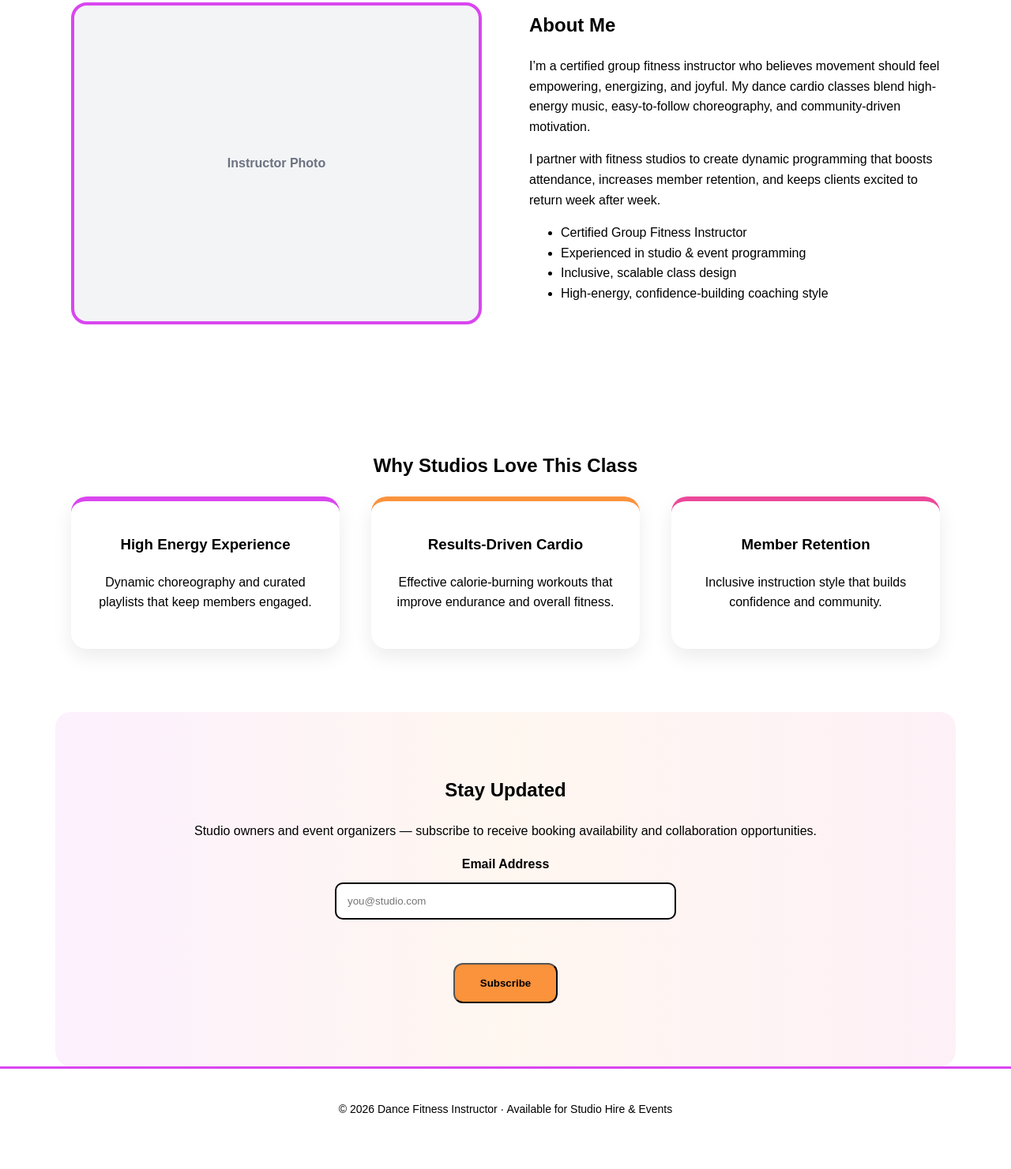
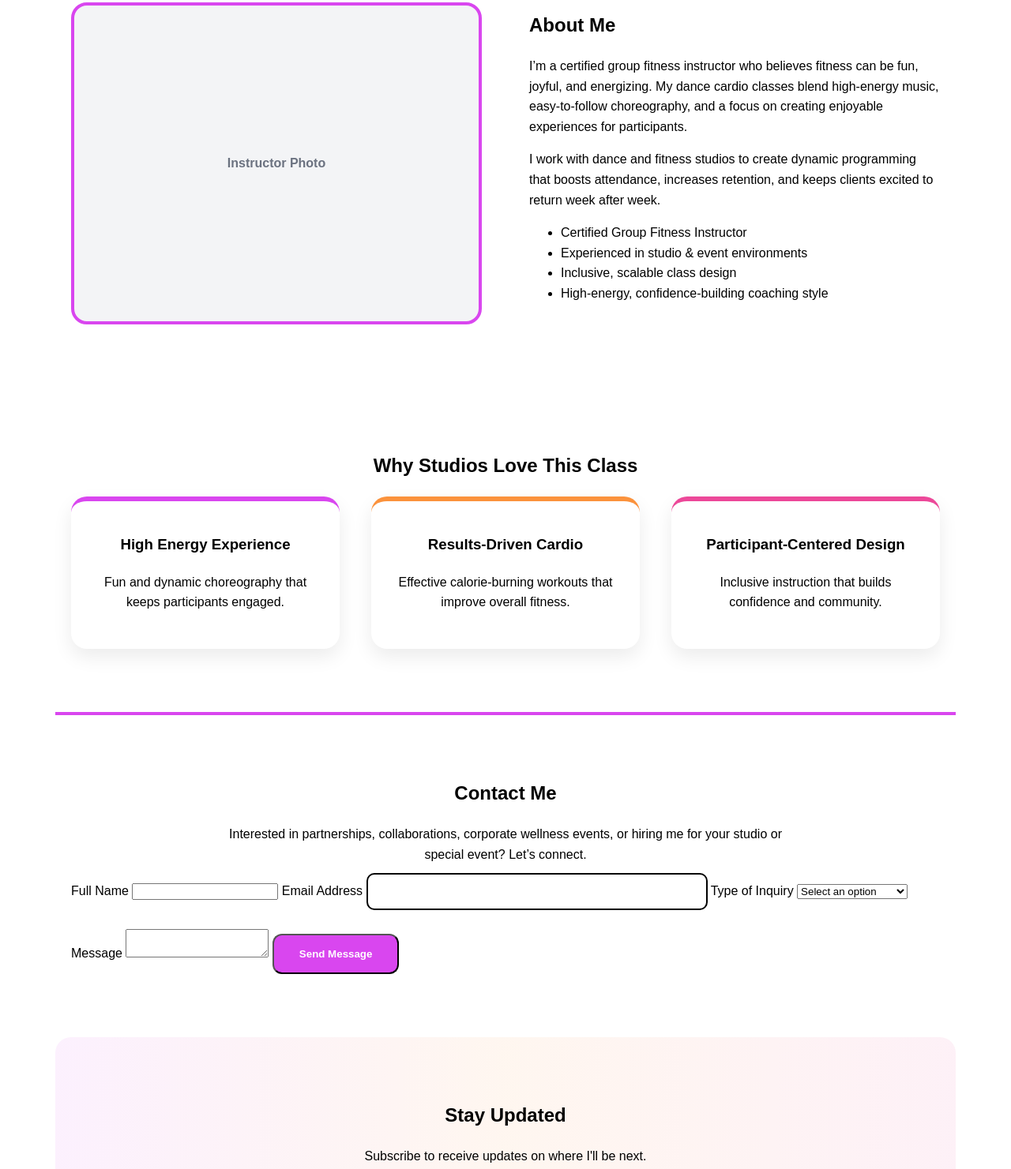
Before and after one commit to oofoha/dance_fitness, a plain HTML site: page index.html in a window 1280 px wide. Shown: the part 569-2050 px from the top of the page at 79% size. Before the commit the page ends 2026 px from the top, so only its background shows below. Drawn offline with Linux system fonts and the light colour scheme.

Commit message:
Enhance index.html with contact section and text updates
Added a contact section with a form for inquiries and updated various text for clarity and branding.

```diff
--- a/index.html
+++ b/index.html
@@ -110,6 +110,11 @@
       border-radius: 20px;
     }
 
+    .contact-section {
+      background: #ffffff;
+      border-top: 4px solid #d946ef;
+    }
+
     input[type="email"] {
       padding: 14px;
       width: 100%;
@@ -140,13 +145,13 @@
     <div class="accent-circle orange circle2"></div>
 
     <h1>
-      Dance Fitness Instructor for Hire
-      <span>SWEAT. SMILE. SLAY.</span>
+      Dance Fitness with Oluchi
+      <span>SWEAT. SMILE. REPEAT.</span>
     </h1>
 
     <p>
       High-energy dance cardio classes that feel like a party and deliver real results.
-      Available for fitness studios, private events, and group exercise programming.
+      Available for dance and fitness studios, private events, and group exercise programming.
     </p>
 
     <a href="#contact" class="btn" aria-label="Book dance fitness instructor">Book for Your Studio</a>
@@ -164,18 +169,17 @@
         <div>
           <h2 id="about-heading">About Me</h2>
           <p>
-            I’m a certified group fitness instructor who believes movement should feel
-            empowering, energizing, and joyful. My dance cardio classes blend high-energy
-            music, easy-to-follow choreography, and community-driven motivation.
+            I’m a certified group fitness instructor who believes fitness can be fun, joyful, and energizing. My dance cardio classes blend high-energy
+            music, easy-to-follow choreography, and a focus on creating enjoyable experiences for participants.
           </p>
           <p>
-            I partner with fitness studios to create dynamic programming that boosts
-            attendance, increases member retention, and keeps clients excited to return
+            I work with dance and fitness studios to create dynamic programming that boosts
+            attendance, increases retention, and keeps clients excited to return
             week after week.
           </p>
           <ul>
             <li>Certified Group Fitness Instructor</li>
-            <li>Experienced in studio & event programming</li>
+            <li>Experienced in studio & event environments</li>
             <li>Inclusive, scalable class design</li>
             <li>High-energy, confidence-building coaching style</li>
           </ul>
@@ -189,25 +193,58 @@
       <div class="benefits-grid">
         <div class="card" style="border-top: 6px solid #d946ef;">
           <h3>High Energy Experience</h3>
-          <p>Dynamic choreography and curated playlists that keep members engaged.</p>
+          <p>Fun and dynamic choreography that keeps participants engaged.</p>
         </div>
         <div class="card" style="border-top: 6px solid #fb923c;">
           <h3>Results-Driven Cardio</h3>
-          <p>Effective calorie-burning workouts that improve endurance and overall fitness.</p>
+          <p>Effective calorie-burning workouts that improve overall fitness.</p>
         </div>
         <div class="card" style="border-top: 6px solid #ec4899;">
-          <h3>Member Retention</h3>
-          <p>Inclusive instruction style that builds confidence and community.</p>
+          <h3>Participant-Centered Design</h3>
+          <p>Inclusive instruction that builds confidence and community.</p>
         </div>
       </div>
+    </section>
+
+<!-- CONTACT SECTION -->
+    <section class="contact-section" id="contact" aria-labelledby="contact-heading">
+      <h2 id="contact-heading" style="text-align:center;">Contact Me</h2>
+      <p style="text-align:center; max-width:700px; margin:auto;">
+        Interested in partnerships, collaborations, corporate wellness events,
+        or hiring me for your studio or special event? Let’s connect.
+      </p>
+
+      <form aria-label="Contact form for partnerships and bookings">
+        <label for="name">Full Name</label>
+        <input type="text" id="name" name="name" required />
+
+        <label for="email">Email Address</label>
+        <input type="email" id="email" name="email" required />
+
+        <label for="inquiry-type">Type of Inquiry</label>
+        <select id="inquiry-type" name="inquiry-type" required>
+          <option value="">Select an option</option>
+          <option value="studio-hire">Studio Hire</option>
+          <option value="event">Event Booking</option>
+          <option value="corporate">Corporate Wellness</option>
+          <option value="collaboration">Brand Collaboration</option>
+          <option value="other">Other</option>
+        </select>
+
+        <label for="message">Message</label>
+        <textarea id="message" name="message" required></textarea>
+
+        <button type="submit" class="btn" style="margin-top:30px;">
+          Send Message
+        </button>
+      </form>
     </section>
 
     <!-- EMAIL SIGNUP -->
     <section class="signup" id="contact" aria-labelledby="signup-heading">
       <h2 id="signup-heading">Stay Updated</h2>
       <p>
-        Studio owners and event organizers — subscribe to receive booking
-        availability and collaboration opportunities.
+        Subscribe to receive updates on where I'll be next.
       </p>
 
       <form aria-label="Email subscription form">
@@ -223,7 +260,7 @@
   </main>
 
   <footer role="contentinfo">
-    © 2026 Dance Fitness Instructor · Available for Studio Hire & Events
+    © 2026 Dance Fitness With Oluchi
   </footer>
 
 </body>
```
